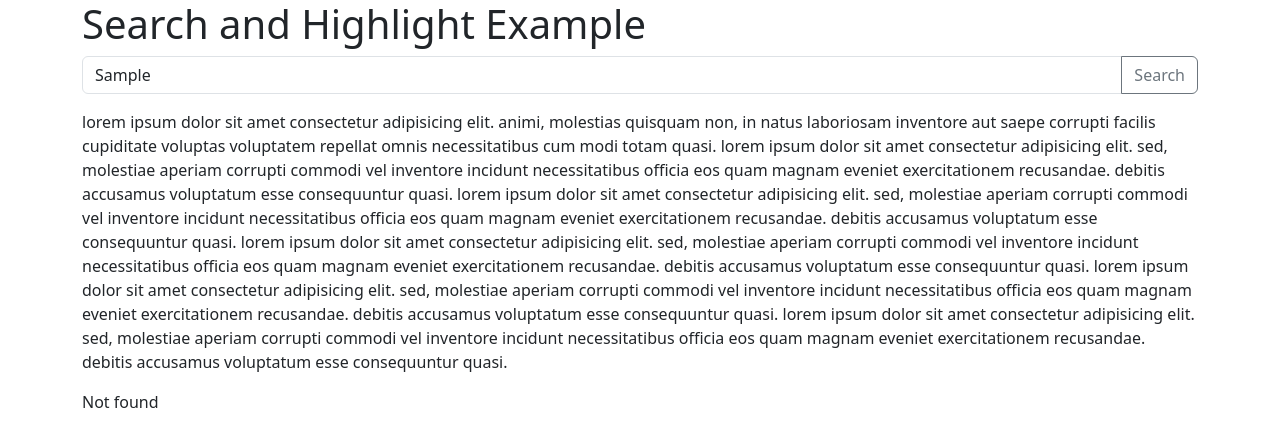
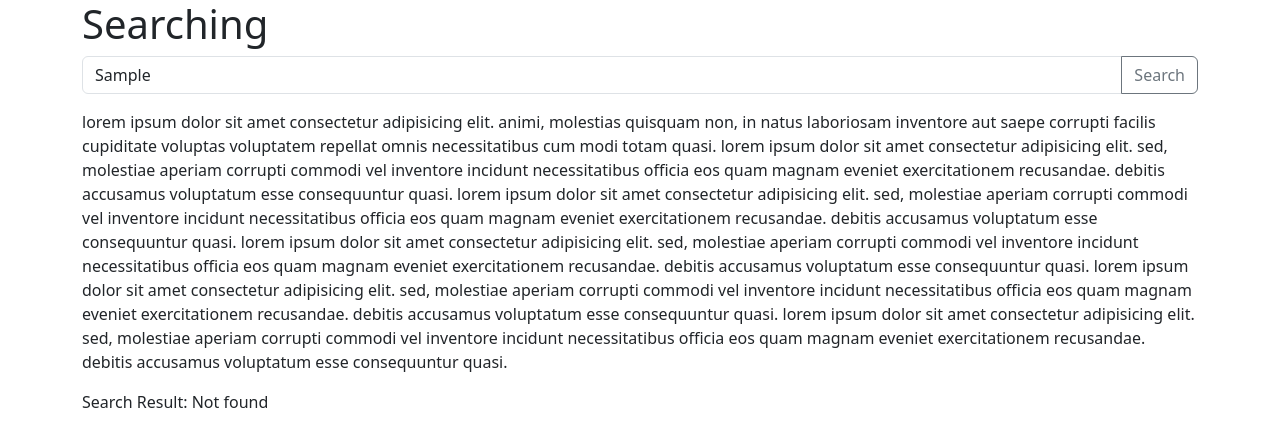
Before and after one commit to Rayan200013/coderbyte, a plain HTML site: page index.html in a window 1280 px wide. Both pictures are taken after typing "Sample" into the empty fields and a click on the button "Search". Drawn offline with nearby package versions, Linux system fonts and the light colour scheme.

Commit message:
searching

```diff
--- a/index.html
+++ b/index.html
@@ -19,7 +19,7 @@
   </head>
   <body>
     <div class="container">
-      <h1>Search and Highlight Example</h1>
+      <h1>Searching</h1>
 
       <!-- Search input -->
       <div class="input-group mb-3">
@@ -112,9 +112,9 @@
             (match) => `<span class="highlight">${match}</span>`
           );
           textToSearch.innerHTML = highlightedText;
-          searchResult.textContent = `Found: ${searchTerm}`;
+          searchResult.textContent = `Search Result: ${searchTerm}`;
         } else {
-          searchResult.textContent = "Not found";
+          searchResult.textContent = "Search Result: Not found";
         }
       }
     </script>
```
